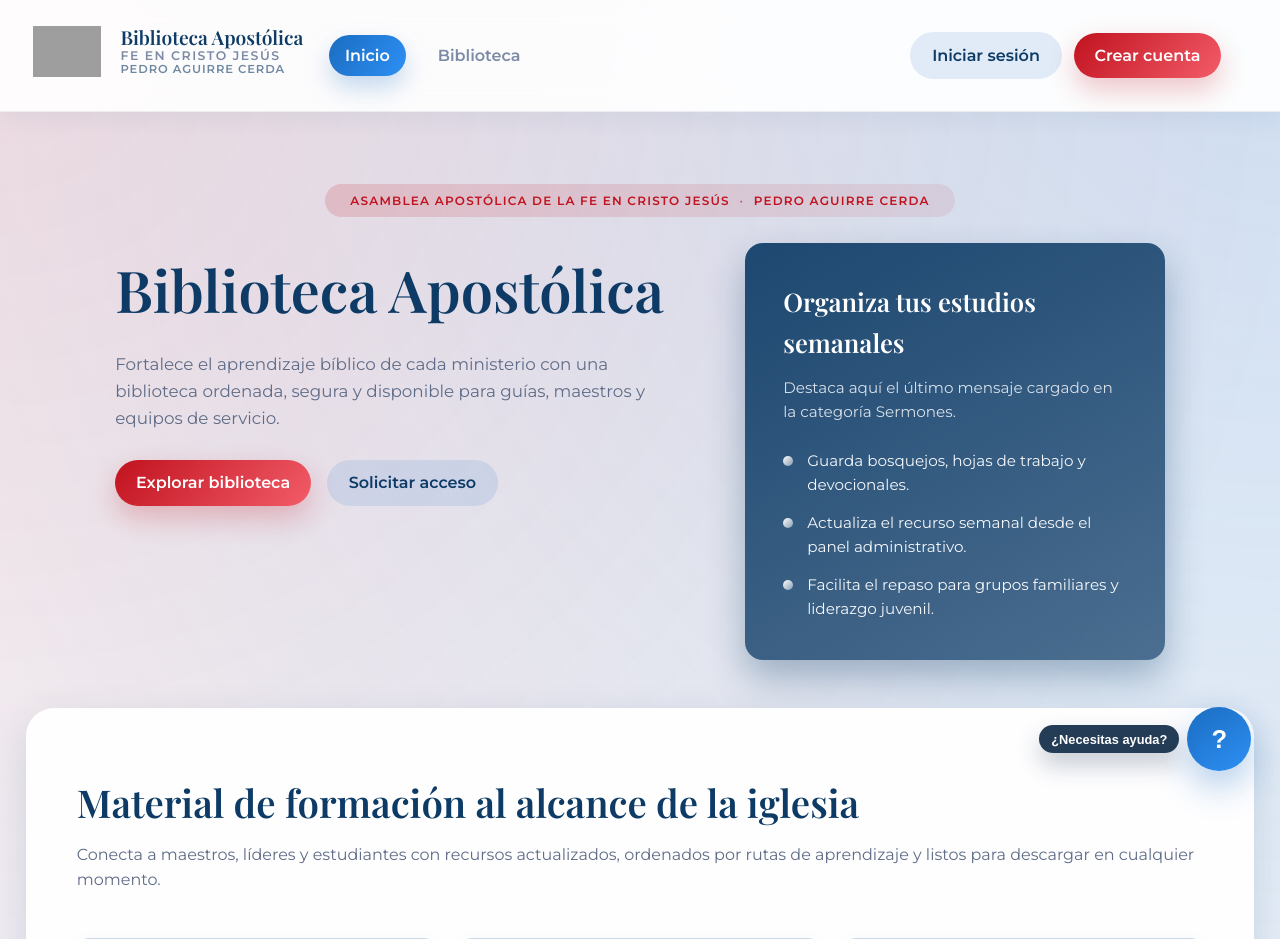
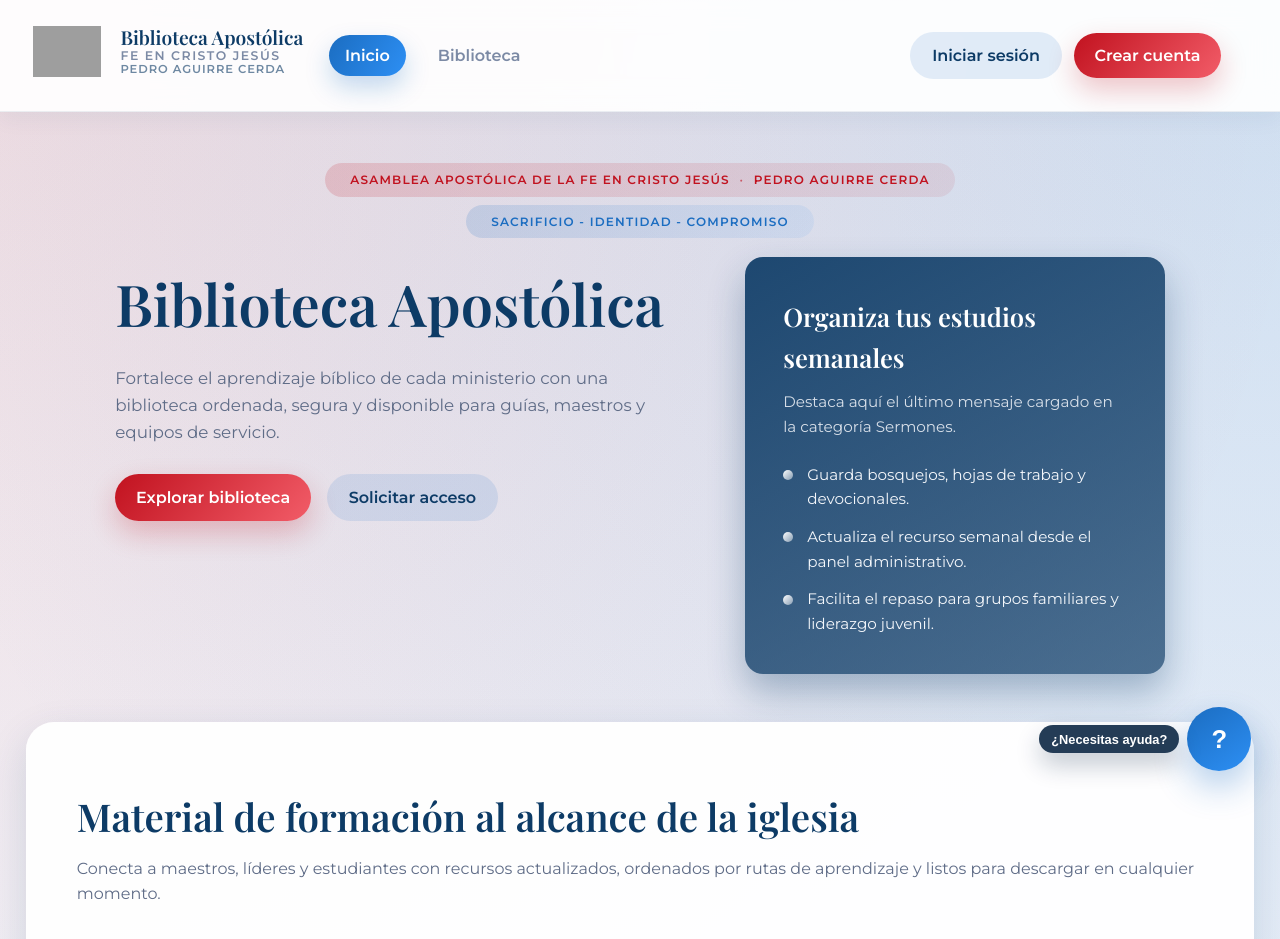
Before and after one commit to Rxrrx/WEBAAFCJ, a FastAPI app: page / in a window 1280 px wide. Shown: the top 939 px of the page. Run offline with FastAPI, Linux system fonts and the light colour scheme; parts of the project's set-up code (start-up, migrations or seed data) failed here and were passed over; some libraries are stand-ins or nearby versions; grey boxes are pictures that could not be loaded.

Commit message:
feat: Inicio de la rama de desarrollo

```diff
--- a/app/static/styles.css
+++ b/app/static/styles.css
@@ -400,13 +400,17 @@
 }
 
 .hero--home {
+  padding-top: clamp(1.8rem, 4vw, 3.2rem);
   padding-bottom: 0;
 }
 
 .hero__legend {
   width: min(1320px, 94vw);
-  margin: 0 auto 1.6rem;
-  display: flex;
+  margin: 0 auto 1.2rem;
+  display: flex;
+  flex-direction: column;
+  align-items: center;
+  gap: 0.5rem;
   justify-content: center;
 }
 
@@ -422,6 +426,11 @@
   text-transform: uppercase;
   font-size: 0.75rem;
   letter-spacing: 0.1em;
+}
+
+.hero__badge--motto {
+  background: linear-gradient(120deg, rgba(27, 109, 193, 0.16), rgba(45, 143, 244, 0.08));
+  color: var(--color-azure);
 }
 
 .hero__badge-divider {
--- a/app/templates/index.html
+++ b/app/templates/index.html
@@ -10,6 +10,9 @@
       <span>Asamblea Apostólica de la Fe en Cristo Jesús</span>
       <span class="hero__badge-divider" aria-hidden="true">·</span>
       <span>Pedro Aguirre Cerda</span>
+    </span>
+    <span class="hero__badge hero__badge--motto">
+      Sacrificio - Identidad - Compromiso
     </span>
   </div>
   <div class="hero__inner">
```
Also changed, not shown: data/library.db.
